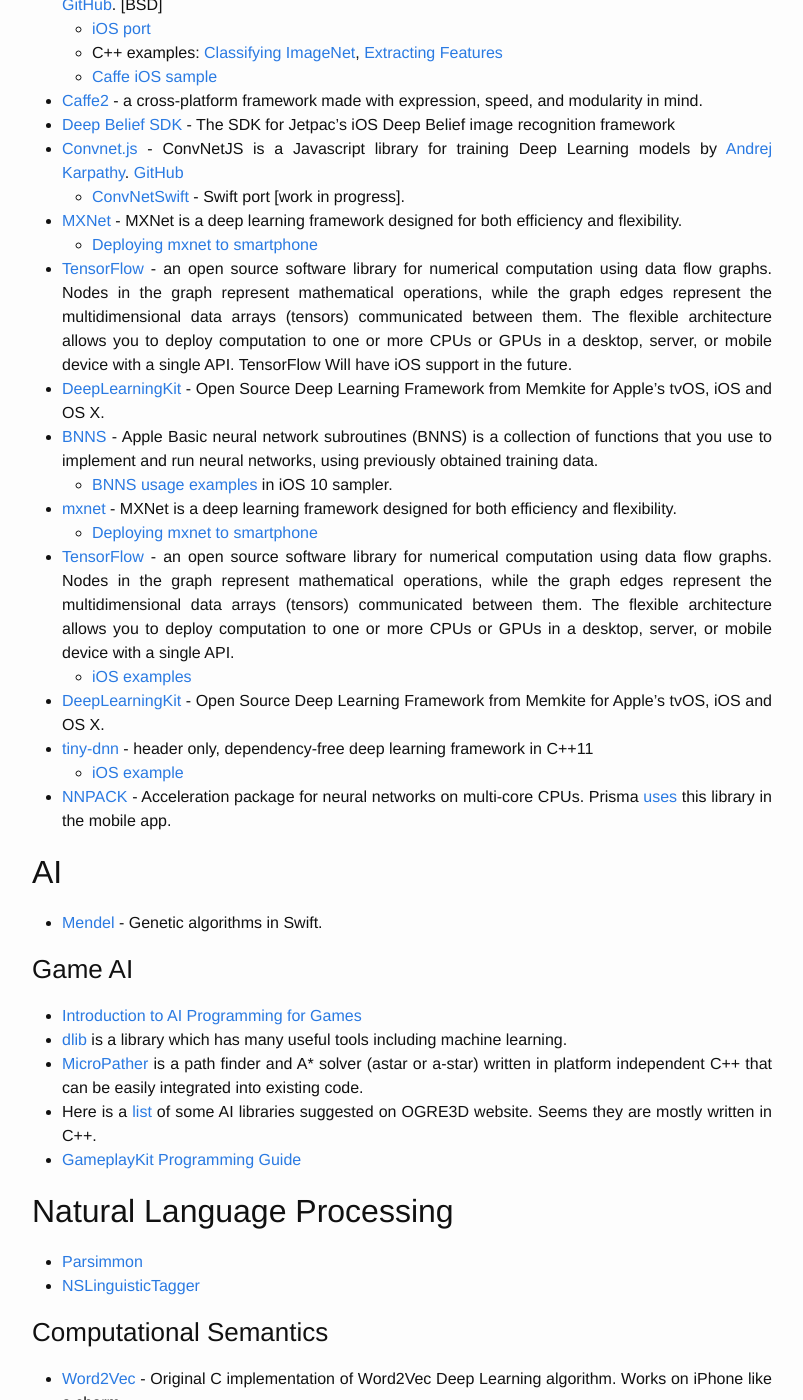
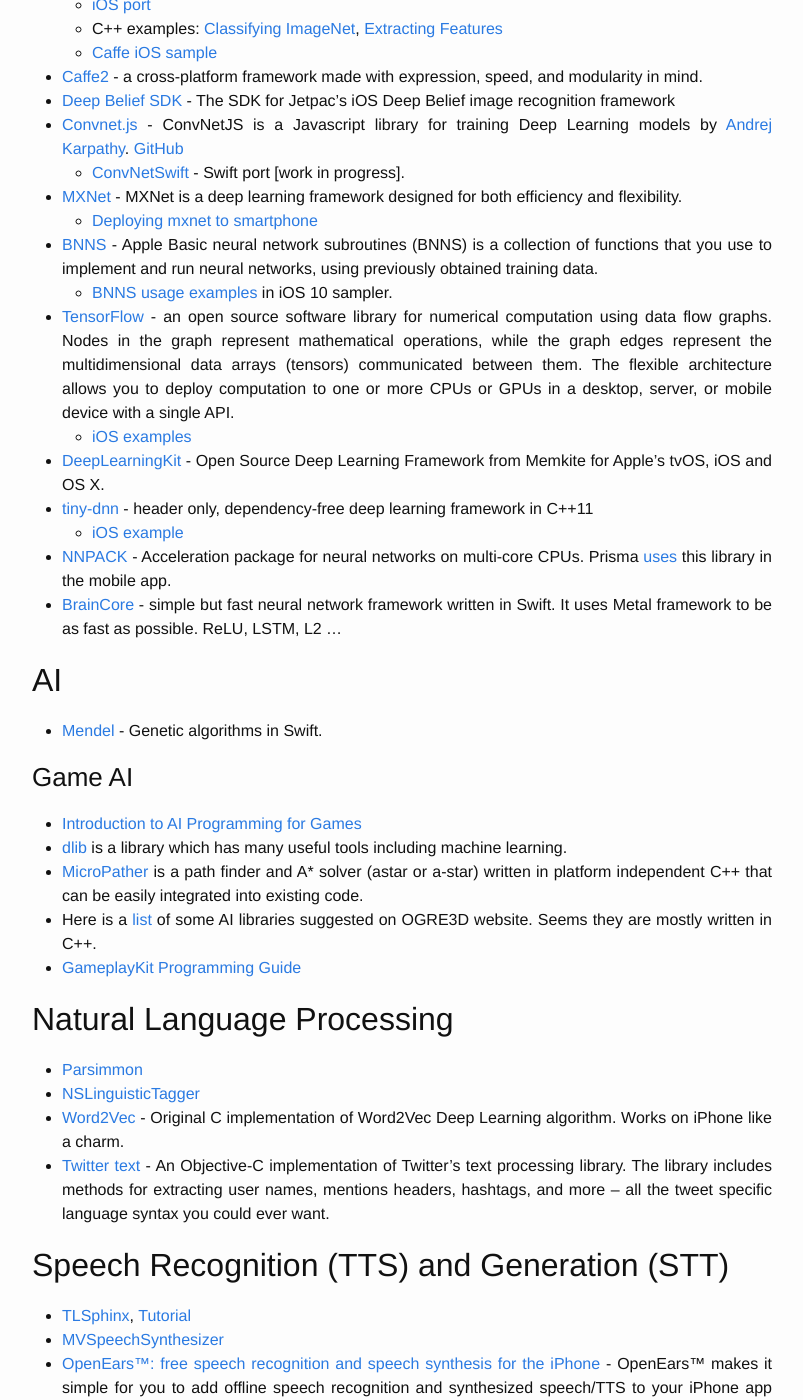
Before and after one commit to alexsosn/alexsosn.github.io, a Jekyll site: the page built from _posts/2015-11-05-iOS-ML.markdown, in a window 1280 px wide and 1400 px high, scrolled down 3576 px. Shown: the whole window, without its empty margins (238-1041 px from the left). Built offline with Jekyll 4.4.1, drawn with Linux system fonts in a browser that asks for light colours; some of the changed text lies outside the part shown.

Commit message:
Feature extraction, libs, apps.

```diff
--- a/_posts/2015-11-05-iOS-ML.markdown
+++ b/_posts/2015-11-05-iOS-ML.markdown
@@ -86,7 +86,6 @@ The following algorithms are currently available: Gradient Descent Backpropagati
 * [SNNeuralNet](https://github.com/devongovett/SNNeuralNet) - A neural network library for Objective-C based on brain.js, for iOS and Mac OS X.
 * [MLPNeuralNet](https://github.com/nikolaypavlov/MLPNeuralNet) - Fast multilayer perceptron neural network library for iOS and Mac OS X. MLPNeuralNet predicts new examples by trained neural network. It is built on top of the Apple's Accelerate Framework, using vectorized operations and hardware acceleration if available.
 * [MAChineLearning](https://github.com/gianlucabertani/MAChineLearning) - An Objective-C multilayer perceptron library, with full support for training through backpropagation. Implemented using vDSP and vecLib, it's 20 times faster than its Java equivalent. Includes sample code for use from Swift.
-* [BrainCore](https://github.com/aleph7/BrainCore) - simple but fast neural network framework written in Swift. It uses Upsurge and the underlying Accelerate framework to be as fast as possible.
 * [Swift-AI](https://github.com/collinhundley/Swift-AI) - 3-layer NN.
 * [EERegression](https://github.com/erkekin/EERegression/) -  General purpose multivaritate and quadratic Regression library for Swift 2.1
 * [SwiftSimpleNeuralNetwork](https://github.com/davecom/SwiftSimpleNeuralNetwork) - Feed forward and back propagation.
@@ -94,6 +93,7 @@ The following algorithms are currently available: Gradient Descent Backpropagati
 	* [Documentation](http://stem.readthedocs.io/en/latest/)
 * [multilinear-math](https://github.com/vincentherrmann/multilinear-math) - Swift library for tensor operations, machine learning and artificial intelligence
 * [MLKit](https://github.com/Somnibyte/MLKit) - regressions, cross-validation, data splitting.
+* [Swift-Brain](https://github.com/vlall/Swift-Brain) - NNs, SVM.
 
 * **Kalvar Lin's libraries**
 	* [ios-BPN-NeuralNetwork](https://github.com/Kalvar/ios-BPN-NeuralNetwork) - 3-layer neural network + back propagation.
@@ -122,18 +122,15 @@ The following algorithms are currently available: Gradient Descent Backpropagati
 	* [ConvNetSwift](https://github.com/alexsosn/ConvNetSwift) - Swift port [work in progress].
 * [MXNet](http://mxnet.readthedocs.org/en/latest/) - MXNet is a deep learning framework designed for both efficiency and flexibility.
 	* [Deploying mxnet to smartphone](https://github.com/dmlc/mxnet/tree/master/amalgamation)
-* [TensorFlow](http://www.tensorflow.org/) - an open source software library for numerical computation using data flow graphs. Nodes in the graph represent mathematical operations, while the graph edges represent the multidimensional data arrays (tensors) communicated between them. The flexible architecture allows you to deploy computation to one or more CPUs or GPUs in a desktop, server, or mobile device with a single API. TensorFlow Will have iOS support in the future.
-* [DeepLearningKit](http://deeplearningkit.org/) - Open Source Deep Learning Framework from Memkite for Apple's tvOS, iOS and OS X.
 * [BNNS](https://developer.apple.com/reference/accelerate/1912851-bnns) - Apple Basic neural network subroutines (BNNS) is a collection of functions that you use to implement and run neural networks, using previously obtained training data.
 	* [BNNS usage examples](https://github.com/shu223/iOS-10-Sampler) in iOS 10 sampler.
-* [mxnet](http://mxnet.readthedocs.org/en/latest/) - MXNet is a deep learning framework designed for both efficiency and flexibility.
-	* [Deploying mxnet to smartphone](https://mxnet.readthedocs.org/en/latest/tutorial/smart_device.html)
 * [TensorFlow](http://www.tensorflow.org/) - an open source software library for numerical computation using data flow graphs. Nodes in the graph represent mathematical operations, while the graph edges represent the multidimensional data arrays (tensors) communicated between them. The flexible architecture allows you to deploy computation to one or more CPUs or GPUs in a desktop, server, or mobile device with a single API.
 	* [iOS examples](https://github.com/tensorflow/tensorflow/tree/master/tensorflow/contrib/ios_examples)
 * [DeepLearningKit](http://deeplearningkit.org/) - Open Source Deep Learning Framework from Memkite for Apple's tvOS, iOS and OS X.
 * [tiny-dnn](https://github.com/tiny-dnn/tiny-dnn) - header only, dependency-free deep learning framework in C++11
 	* [iOS example](https://github.com/tiny-dnn/tiny-dnn/tree/d4fff53fa0d01f59eb162de2ec32c652a1f6f467/examples/ios)
 * [NNPACK](https://github.com/Maratyszcza/NNPACK) - Acceleration package for neural networks on multi-core CPUs. Prisma [uses](http://prisma-ai.com/libraries.html) this library in the mobile app.
+* [BrainCore](https://github.com/aleph7/BrainCore) - simple but fast neural network framework written in Swift. It uses Metal framework to be as fast as possible. ReLU, LSTM, L2 ...
 
 
 ## AI
@@ -150,15 +147,11 @@ The following algorithms are currently available: Gradient Descent Backpropagati
 ## Natural Language Processing
 * [Parsimmon](https://github.com/ayanonagon/Parsimmon)
 * [NSLinguisticTagger](http://nshipster.com/nslinguistictagger/)
-
-### Computational Semantics
 * [Word2Vec](https://code.google.com/p/word2vec/) - Original C implementation of Word2Vec Deep Learning algorithm. Works on iPhone like a charm.
-
-### Text Mining
 * [Twitter text](https://github.com/twitter/twitter-text-objc) -
 An Objective-C implementation of Twitter's text processing library. The library includes methods for extracting user names, mentions headers, hashtags, and more – all the tweet specific language syntax you could ever want.
 
-### Speech Recognition (TTS) and Generation (STT)
+## Speech Recognition (TTS) and Generation (STT)
 * [TLSphinx](https://github.com/tryolabs/TLSphinx), [Tutorial](http://blog.tryolabs.com/2015/06/15/tlsphinx-automatic-speech-recognition-asr-in-swift/)
 * [MVSpeechSynthesizer](https://github.com/vimalmurugan89/MVSpeechSynthesizer)
 * [OpenEars™: free speech recognition and speech synthesis for the iPhone](http://www.politepix.com/openears/) - OpenEars™ makes it simple for you to add offline speech recognition and synthesized speech/TTS to your iPhone app quickly and easily. It lets everyone get the great results of using advanced speech UI concepts like statistical language models and finite state grammars in their app, but with no more effort than creating an NSArray or NSDictionary.
@@ -193,6 +186,11 @@ An Objective-C implementation of Twitter's text processing library. The library
 * [Upsurge](https://github.com/aleph7/Upsurge) - tensors, matrices, Accelerate support
 * [YCMatrix](https://github.com/yconst/YCMatrix) - A flexible Matrix library for Objective-C and Swift (OS X / iOS)
 * [Eigen](http://eigen.tuxfamily.org/) - A high-level C++ library of template headers for linear algebra, matrix and vector operations, numerical solvers and related algorithms. [MPL2]
+
+## Feature extraction
+* [IntuneFeatures](https://github.com/venturemedia/intune-features) framework contains code to generate features from audio files and feature labels from the respective MIDI files.
+* [matchbox](https://github.com/hfink/matchbox) - Mel-Frequency-Cepstral-Coefficients and Dynamic-Time-Warping for iOS/OSX
+* [LibXtract](https://github.com/jamiebullock/LibXtract) is a simple, portable, lightweight library of audio feature extraction functions.
 
 
 ## GPGPU
@@ -254,6 +252,11 @@ Metal & Swift](https://realm.io/news/swift-summit-simon-gladman-metal/) - a vide
 * [TensorFlow implementation of Neural Style](https://github.com/cysmith/neural-style-tf)
 * [Corrosion detection app](https://github.com/jmolayem/corrosionapp)
 * [Classical ELIZA chatbot in Swift](https://gist.github.com/hollance/be70d0d7952066cb3160d36f33e5636f)
+* [InfiniteMonkeys](https://github.com/craigomac/InfiniteMonkeys) - A Keras-trained RNN to emulate the works of a famous poet, powered by BrainCore
+* [SwiftOCR](https://github.com/garnele007/SwiftOCR)
+* [WhatsThis](https://github.com/pppoe/WhatsThis-iOS)
+* [enVision](https://github.com/IDLabs-Gate/enVision)
+
 
 # Other Lists
 * [Awesome Machine Learning](https://github.com/josephmisiti/awesome-machine-learning)
```
Also changed, not shown: other parts of _posts/2015-11-05-iOS-ML.markdown (+1 -1 lines).
